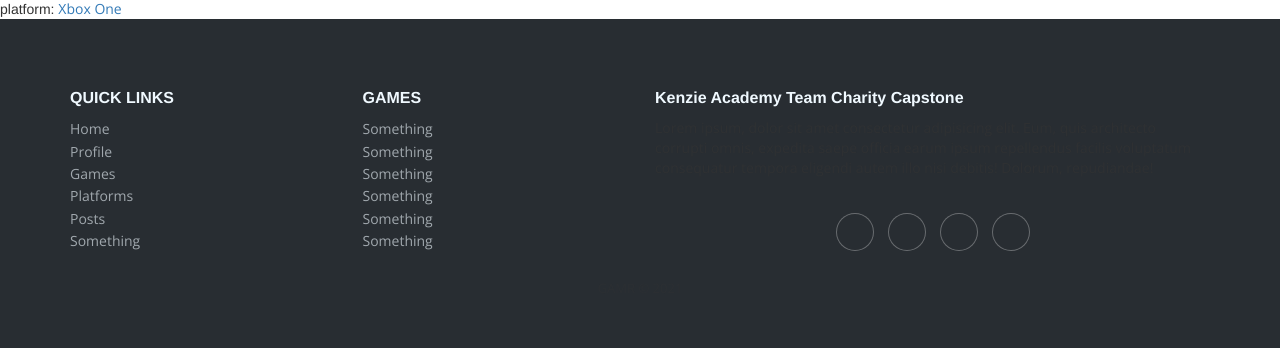
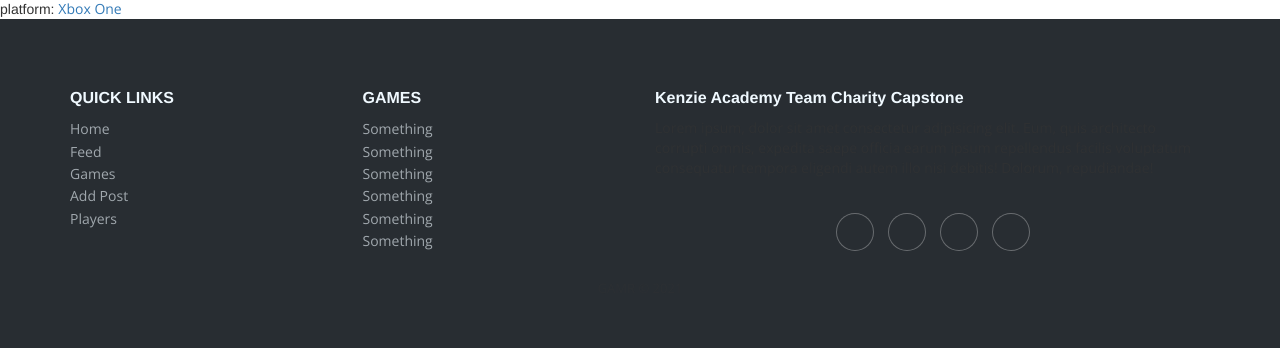
Before and after one commit to jonlee234/gamefaqs-clone, a Django app: page /viewGames/ in a window 1280 px wide. Shown: the part 1082-1430 px from the top of the page. Run offline with Django 3.2, Linux system fonts and the light colour scheme; data comes from the database, SQL or seed files in the repository; some libraries are stand-ins or nearby versions.

Commit message:
update links in nav and footer

```diff
--- a/templates/base.html
+++ b/templates/base.html
@@ -49,19 +49,16 @@
                 <a href="/viewGames">games</a>
               </li>
               <li>
-                <a href="/post/add">post</a>
+                <a href="/post/add/">post</a>
               </li>
               <li>
-                <a href="#">players</a>
+                <a href="/viewUsers/">players</a>
               </li>
               <li>
-                <a href="#">community</a>
+                <a href="/posts/">feed</a>
               </li>
               <li>
-                <a href="#">feed</a>
-              </li>
-              <li>
-                <a href="/logout">logout</a>
+                <a href="/logout/">logout</a>
               </li>
             </ul>
           </div>
@@ -190,19 +187,16 @@
                   <a href="/"><span class="footer_link1">Home</span></a>
                 </li>
                 <li>
-                  <a href=""><span class="footer_link2">Profile</span></a>
+                  <a href="/posts/"><span class="footer_link2">Feed</span></a>
                 </li>
                 <li>
                   <a href="/viewGames"><span class="footer_link3">Games</span></a>
                 </li>
                 <li>
-                  <a href=""><span class="footer_link4">Platforms</span></a>
+                  <a href="/post/add"><span class="footer_link5"></span>Add Post</a>
                 </li>
                 <li>
-                  <a href="/post/add"><span class="footer_link5"></span>Posts</a>
-                </li>
-                <li>
-                  <a href=""><span class="footer_link6">Something</span></a>
+                  <a href="/viewUsers/"><span class="footer_link6">Players</span></a>
                 </li>
               </ul>
             </div>
```
